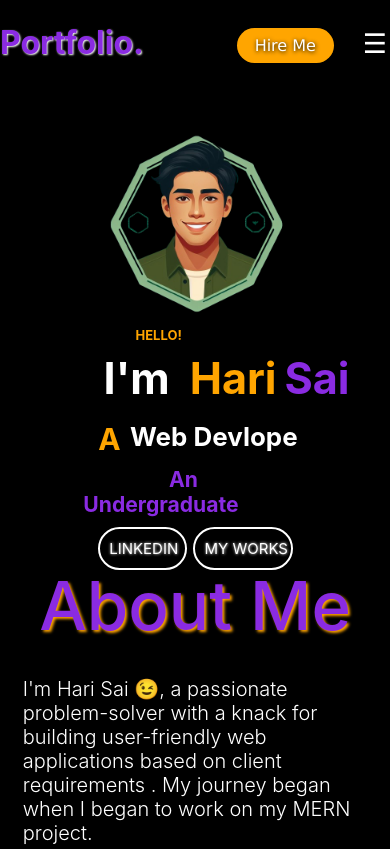
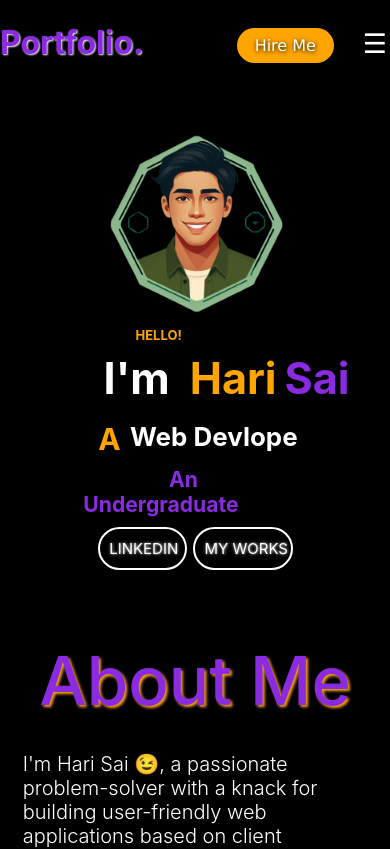
Before and after one commit to harisaigithub/My_portfolio, a React (Create React App) app: page / in a window 390 px wide. Shown: the top 849 px of the page. Built offline with nearby package versions, Linux system fonts and the light colour scheme.

Commit message:
updated on responsive for me

```diff
--- a/src/components/HOOME/Home.css
+++ b/src/components/HOOME/Home.css
@@ -291,6 +291,6 @@ background: orange;
   text-indent:2%;
  }
  .hmain{
-  height:39%;
+  height:75px;
  }
 }
```
